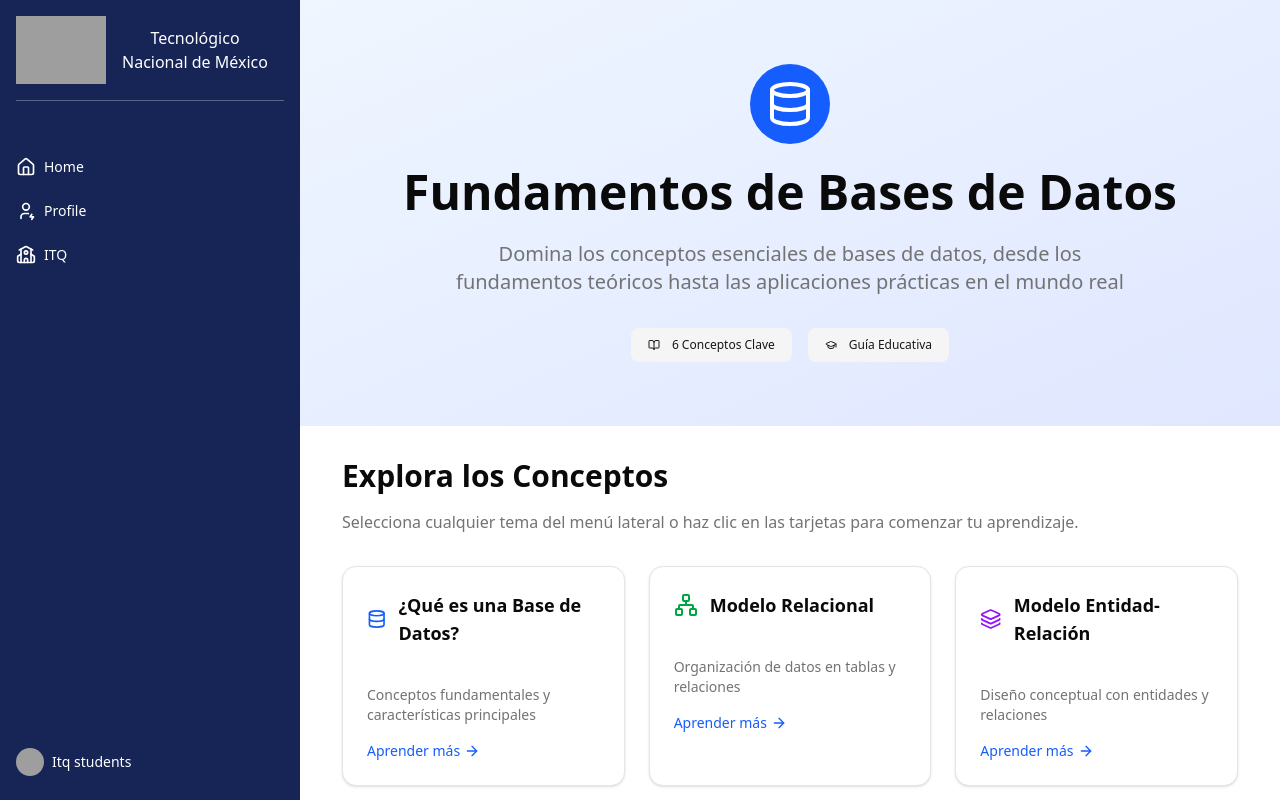
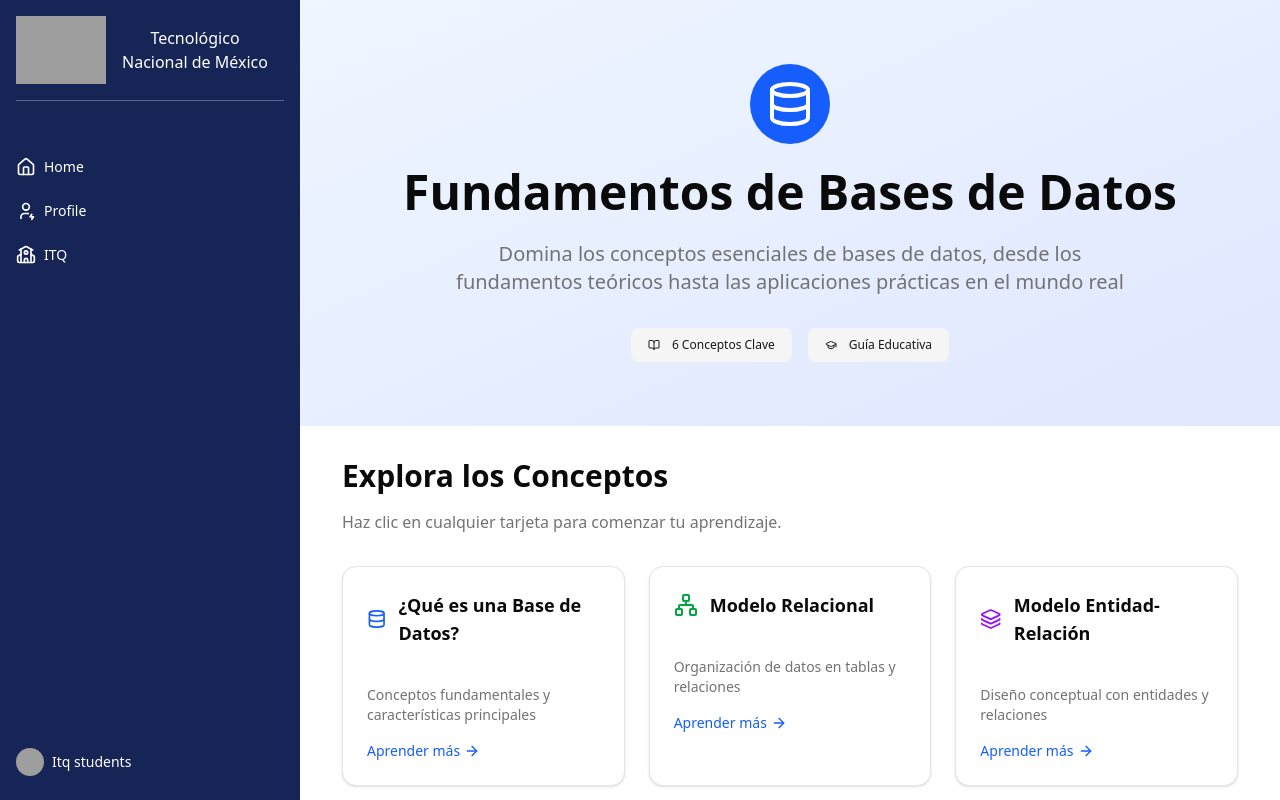
Before and after one commit to mickeycv120/bd-page, a Next.js app: page / in a window 1280 px wide. Shown: the top 800 px of the page. Built offline with nearby package versions, Linux system fonts and the light colour scheme; grey boxes are pictures that could not be loaded.

Commit message:
fix: simplify instructional text for topic selection on homepage

```diff
--- a/src/app/page.tsx
+++ b/src/app/page.tsx
@@ -97,8 +97,7 @@ export default function HomePage() {
               Explora los Conceptos
             </h2>
             <p className="text-muted-foreground">
-              Selecciona cualquier tema del menú lateral o haz clic en las
-              tarjetas para comenzar tu aprendizaje.
+              Haz clic en cualquier tarjeta para comenzar tu aprendizaje.
             </p>
           </div>
 
```
